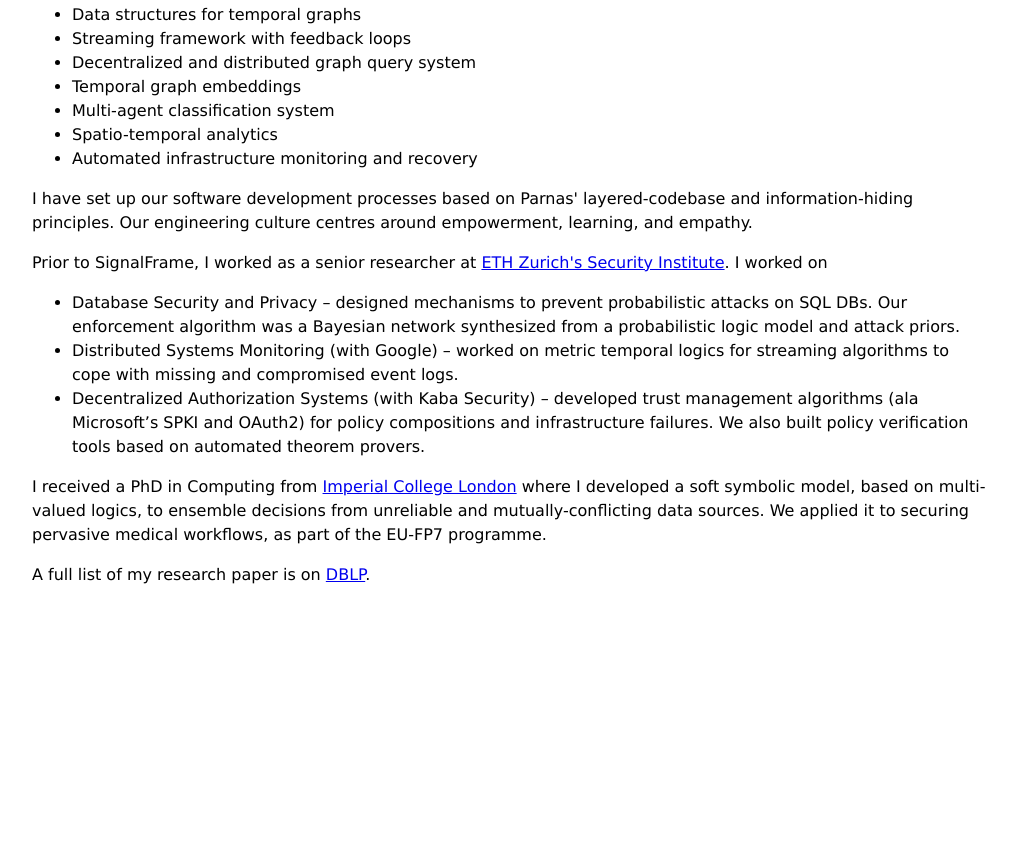
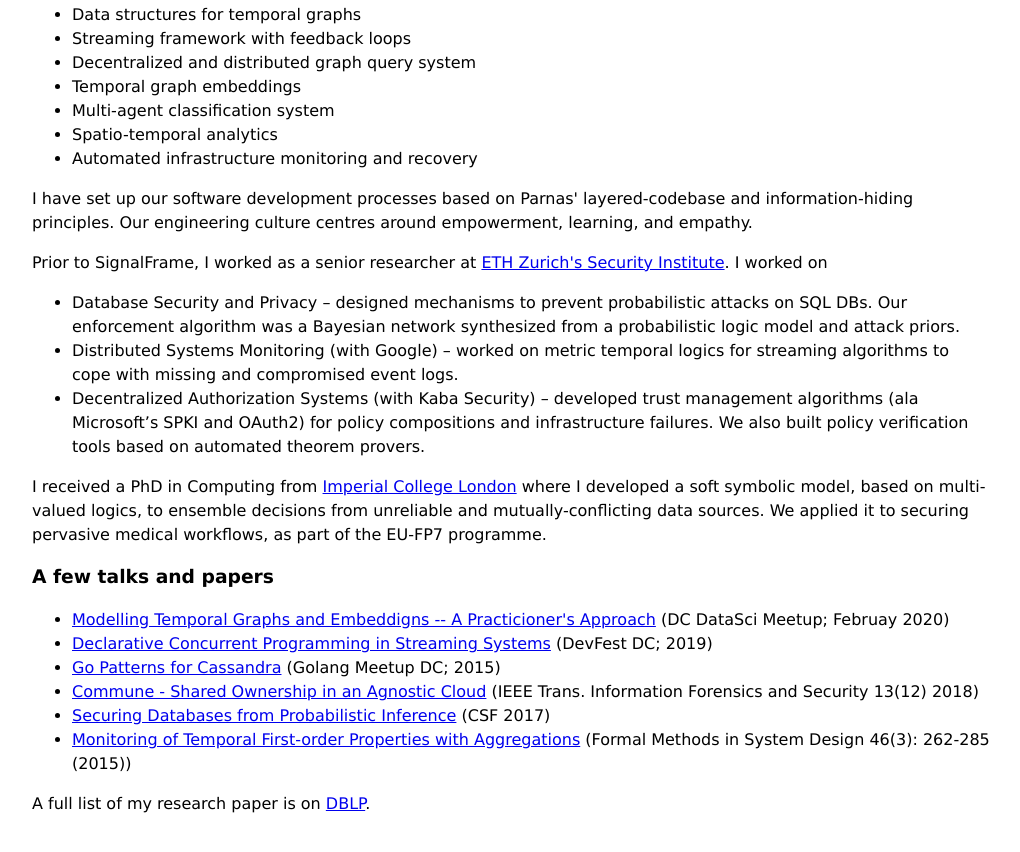
Before and after one commit to a-little-srdjan/a-little-srdjan.github.io, a plain HTML site: page index.html in a window 1280 px wide. Shown: the part 284-1136 px from the top of the page, without its empty margins (16-1036 px from the left). Before the commit the page ends 919 px from the top, so only its background shows below. Drawn offline with Linux system fonts and the light colour scheme.

Commit message:
adding links

```diff
--- a/index.html
+++ b/index.html
@@ -66,6 +66,28 @@
 where I developed a soft symbolic model, based on multi-valued logics, to ensemble decisions
 from unreliable and mutually-conflicting data sources. We applied it to securing pervasive medical
 workflows, as part of the EU-FP7 programme.</p>
+
+<h3> A few talks and papers</h3>
+<ul type="disc">
+				<li>
+								<a href="Modelling Temporal Graphs and Embeddings-v0.1.pdf">Modelling Temporal Graphs and Embeddigns -- A Practicioner's Approach</a>  (DC DataSci Meetup; Februay 2020)
+				</li>
+				<li>
+					<a href="Declarative Concurrent Programming in Streaming Systems.pdf">Declarative Concurrent Programming in Streaming Systems</a>  (DevFest DC; 2019)
+				</li>
+				<li><a href="Go_Patterns_4_Cassandra_v1.pdf">Go Patterns for Cassandra</a>  (Golang Meetup DC; 2015)
+				</li>
+				<li>
+					<a href="Commune - Shared Ownership in an Agnsotic Cloud.pdf">Commune - Shared Ownership in an Agnostic Cloud</a>  (IEEE Trans. Information Forensics and Security 13(12) 2018)
+				</li>
+				<li>
+					<a href="Securing_DBs_from_Probabilistic_Inference.pdf">Securing Databases from Probabilistic Inference</a>  (CSF 2017)
+				</li>
+				<li>
+								<a href="Monitoring of Temporal First-order Properties with Aggregations.pdf">Monitoring of Temporal First-order Properties with Aggregations</a>  (Formal Methods in System Design 46(3): 262-285 (2015))
+				</li>
+</ul>
+
 <p>
 A full list of my research paper is on <a href="https://dblp.org/pers/hd/m/Marinovic:Srdjan">DBLP</a>.
 </p>
```
Also changed, not shown: 3 other files.
